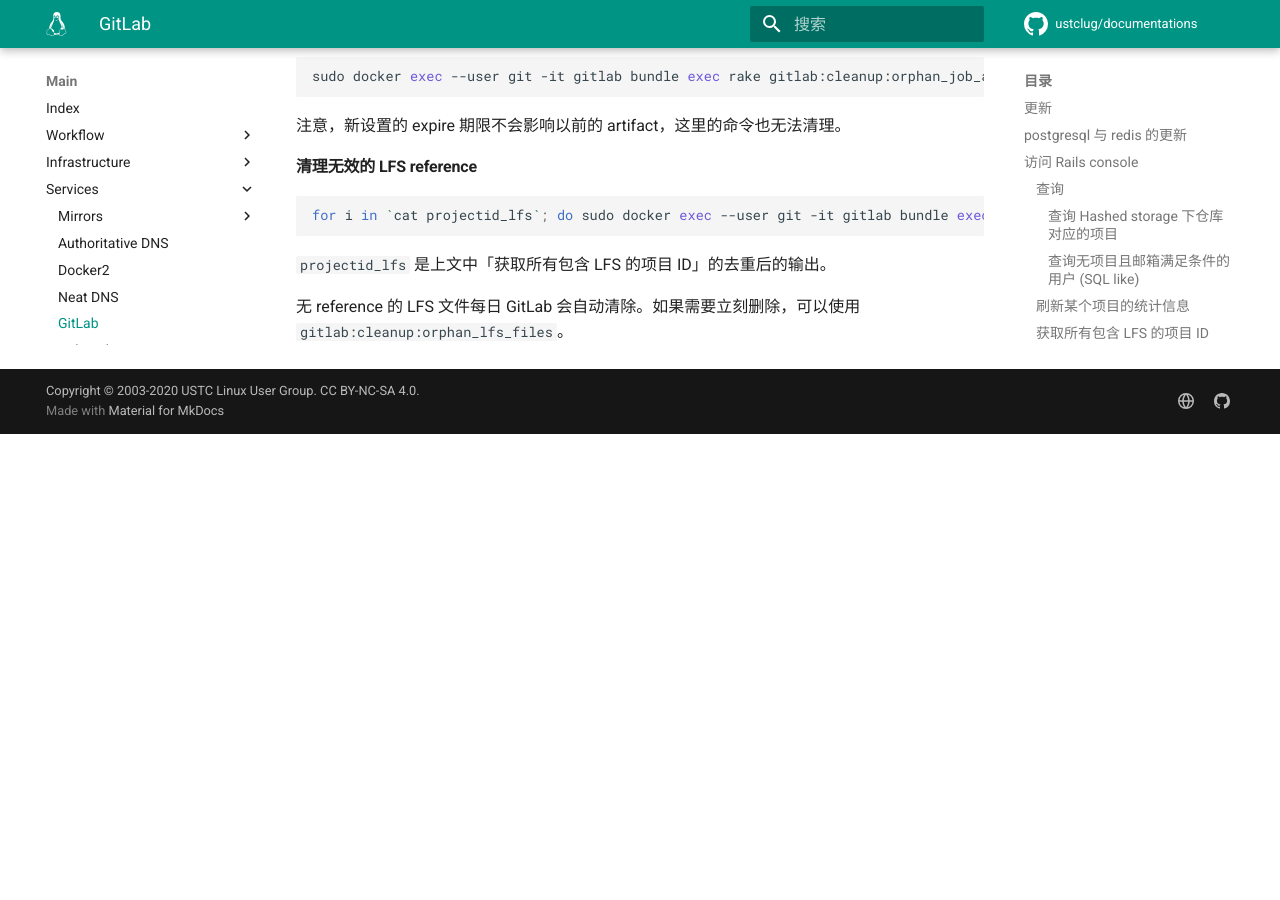
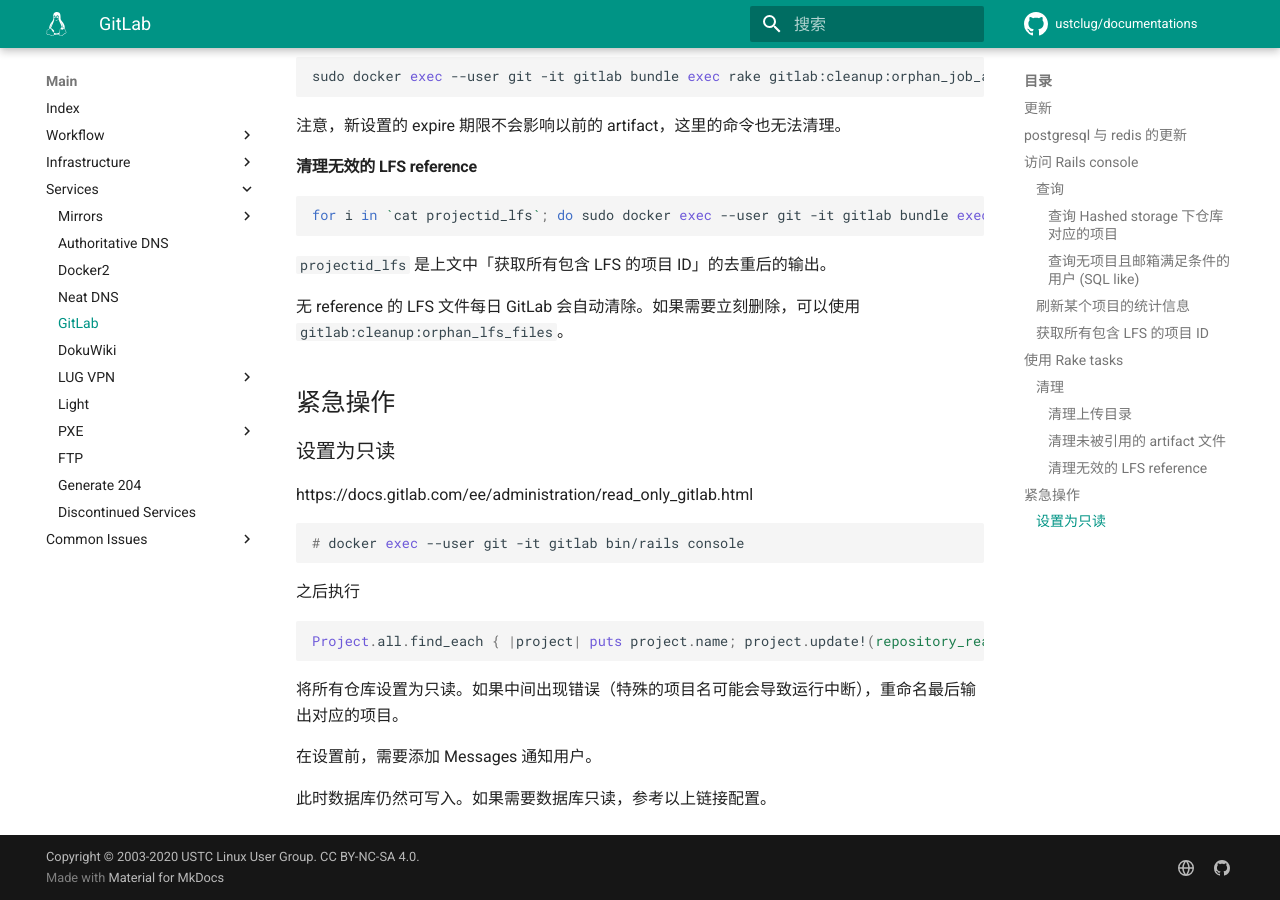
Before and after one commit to ustclug/documentations, an MkDocs documentation site: the page built from docs/services/gitlab.md, in a window 1280 px wide and 900 px high, scrolled down 2949 px. Built offline with MkDocs 1.6.1 and Material for MkDocs 9.7.7, drawn with Linux system fonts in a browser that asks for light colours; comment, search, counter and statistics services are not loaded; before the commit the page ends 3383 px from its top, so only the background shows below that.

Commit message:
GitLab: add read-only settings

````diff
--- a/docs/services/gitlab.md
+++ b/docs/services/gitlab.md
@@ -131,3 +131,25 @@
 `projectid_lfs` 是上文中「获取所有包含 LFS 的项目 ID」的去重后的输出。
 
 无 reference 的 LFS 文件每日 GitLab 会自动清除。如果需要立刻删除，可以使用 `gitlab:cleanup:orphan_lfs_files`。
+
+## 紧急操作
+
+### 设置为只读
+
+https://docs.gitlab.com/ee/administration/read_only_gitlab.html
+
+```console
+# docker exec --user git -it gitlab bin/rails console
+```
+
+之后执行
+
+```ruby
+Project.all.find_each { |project| puts project.name; project.update!(repository_read_only: true) }
+```
+
+将所有仓库设置为只读。如果中间出现错误（特殊的项目名可能会导致运行中断），重命名最后输出对应的项目。
+
+在设置前，需要添加 Messages 通知用户。
+
+此时数据库仍然可写入。如果需要数据库只读，参考以上链接配置。
````
